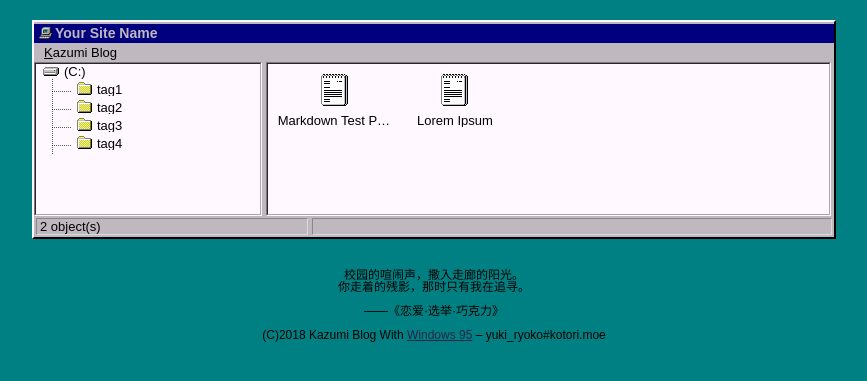
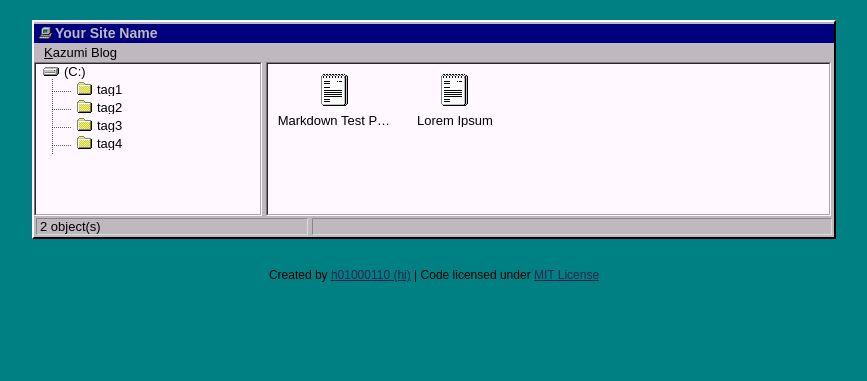
Before and after one commit to yuki-ryoko/blog, a Jekyll site: the page built from index.html, in a window 1280 px wide. Shown: the top 381 px of the page, without its empty margins (206-1073 px from the left). Built offline with Jekyll 4.4.1, drawn with Linux system fonts in a browser that asks for light colours.

Commit message:
Update default.html

```diff
--- a/_layouts/default.html
+++ b/_layouts/default.html
@@ -92,7 +92,7 @@
 	<script src="/assets/js/001.js"></script>
 	<script src="/assets/js/002.js"></script>
 	<div class="footer">
-		<p>校园的喧闹声，撒入走廊的阳光。</p><p>你走着的残影，那时只有我在追寻。</p><br><p>——《恋爱·选举·巧克力》</p><br><p>(C)2018 Kazumi Blog With <a href="http://github.com/h01000110" target="_blank">Windows 95</a> – yuki_ryoko#kotori.moe</p>
+		<p>Created by <a href="http://github.com/h01000110" target="_blank">h01000110 (hi)</a> | Code licensed under <a href="https://github.com/h01000110/h01000110.github.io/blob/master/LICENSE" target="_blank">MIT License</a></p>
 	</div>
 </body>
 </html>
```
